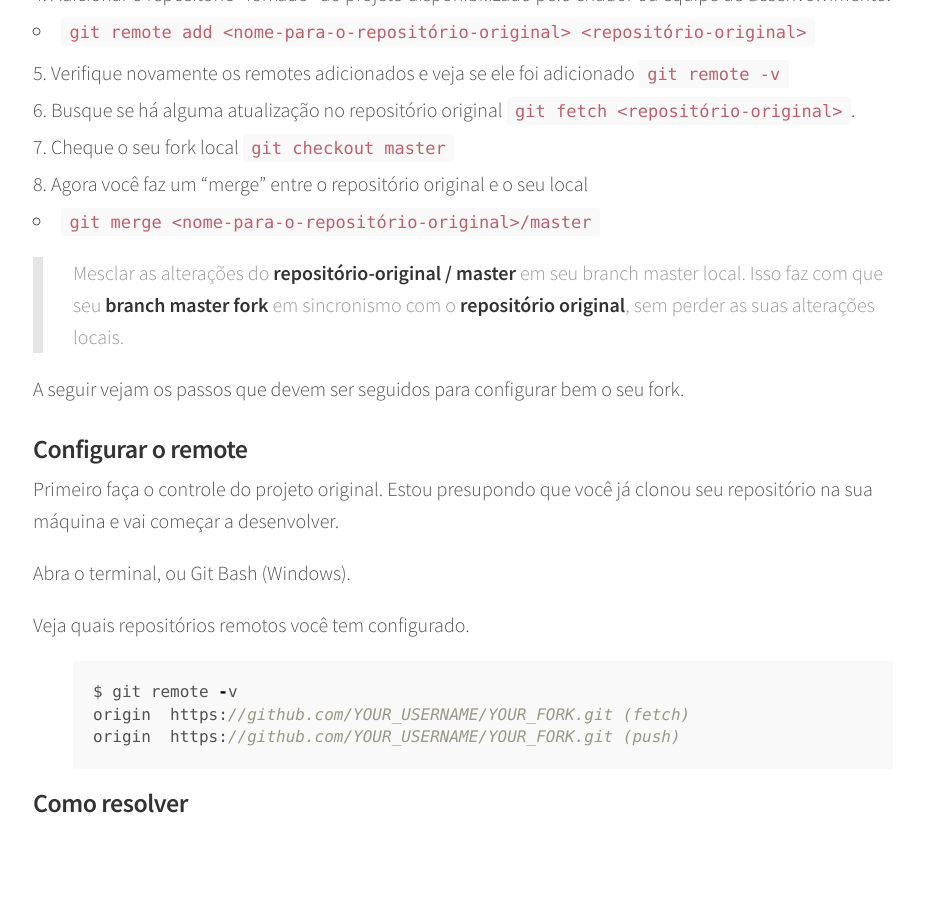
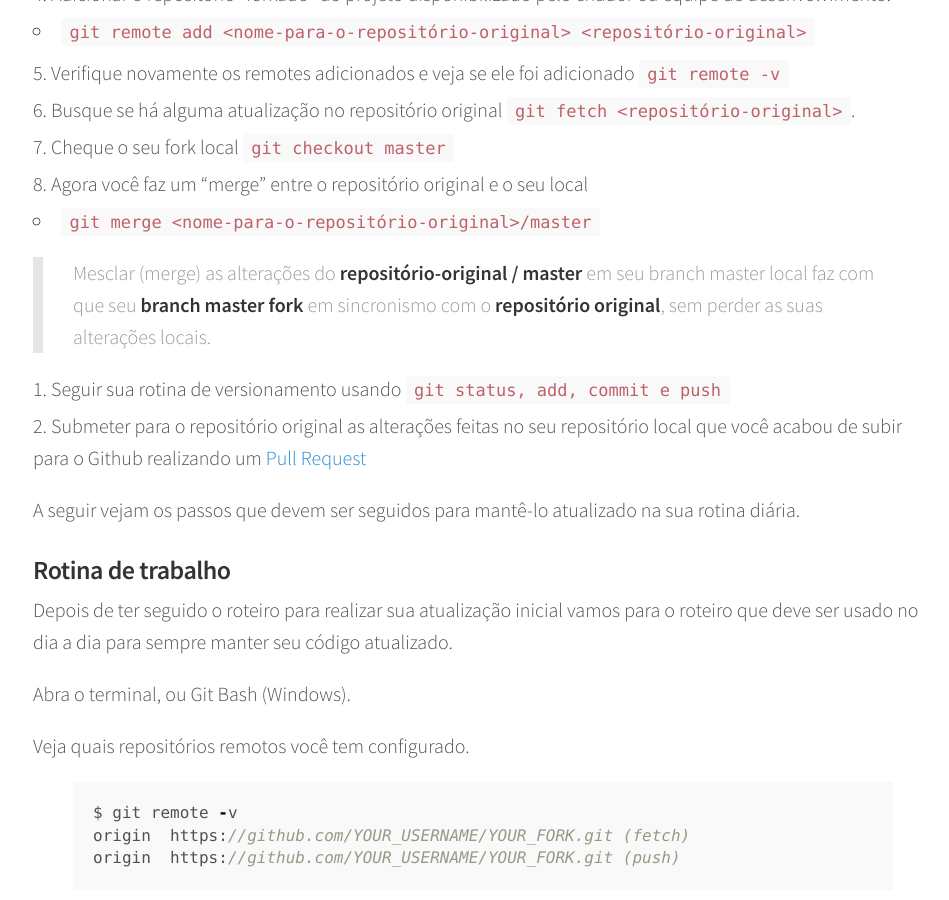
Before and after one commit to emilianocarvalho/emilianocarvalho.github.io, a Jekyll site: the page built from _posts/2016-10-11-github-sincronizando-fork-com-o-original.md, in a window 1280 px wide and 900 px high, scrolled down 897 px. Shown: the whole window, without its empty margins (157-1106 px from the left). Built offline with Jekyll 4.4.1, drawn with Linux system fonts in a browser that asks for light colours; comment, search, counter and statistics services are not loaded; some of the changed text lies outside the part shown.

Commit message:
Post, complementando o roteiro inicial

```diff
--- a/_posts/2016-10-11-github-sincronizando-fork-com-o-original.md
+++ b/_posts/2016-10-11-github-sincronizando-fork-com-o-original.md
@@ -23,14 +23,16 @@ A idéia aqui é definir não apenas como sincronizar com o projeto original, ma
 8. Agora você faz um "merge" entre o repositório original e o seu local
   - `git merge <nome-para-o-repositório-original>/master`
 
-> Mesclar as alterações do **repositório-original / master** em seu branch master local. Isso faz com que seu **branch master fork** em sincronismo com o **repositório original**, sem perder as suas alterações locais.
+> Mesclar (merge) as alterações do **repositório-original / master** em seu branch master local faz com que seu **branch master fork** em sincronismo com o **repositório original**, sem perder as suas alterações locais.
 
-A seguir vejam os passos que devem ser seguidos para configurar bem o seu fork.
+9. Seguir sua rotina de versionamento usando `git status, add, commit e push`
+10. Submeter para o repositório original as alterações feitas no seu repositório local que você acabou de subir para o Github realizando um [Pull Request][2]
 
+A seguir vejam os passos que devem ser seguidos para mantê-lo atualizado na sua rotina diária.
 
-### Configurar o remote
+### Rotina de trabalho
 
-Primeiro faça o controle do projeto original. Estou presupondo que você já clonou seu repositório na sua máquina e vai começar a desenvolver.
+Depois de ter seguido o roteiro para realizar sua atualização inicial vamos para o roteiro que deve ser usado no dia a dia para sempre manter seu código atualizado.
 
 Abra o terminal, ou Git Bash (Windows).
 
@@ -47,3 +49,4 @@ origin  https://github.com/YOUR_USERNAME/YOUR_FORK.git (push)
 
 
 [1]: https://pt.wikipedia.org/wiki/Bifurca%C3%A7%C3%A3o "Fork"
+[2]: https://help.github.com/articles/creating-a-pull-request/ "Pull Request"
```
